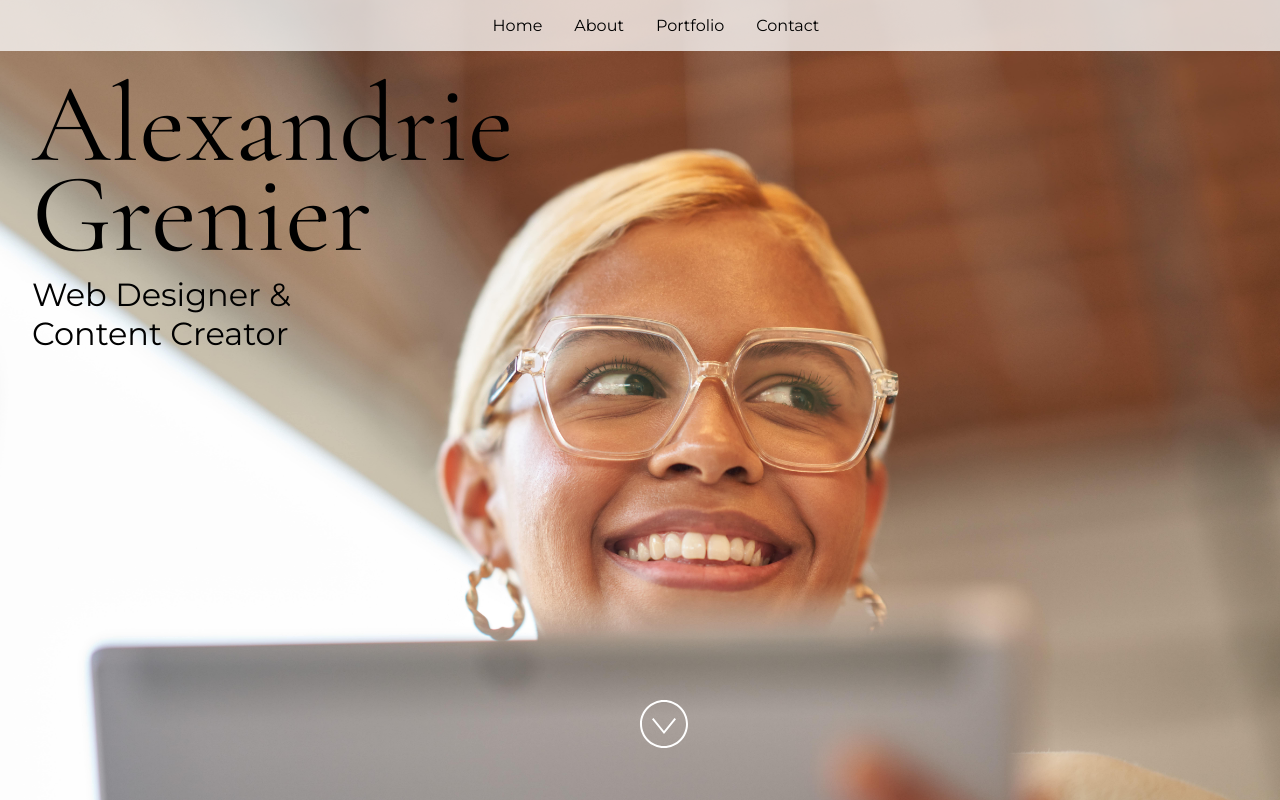
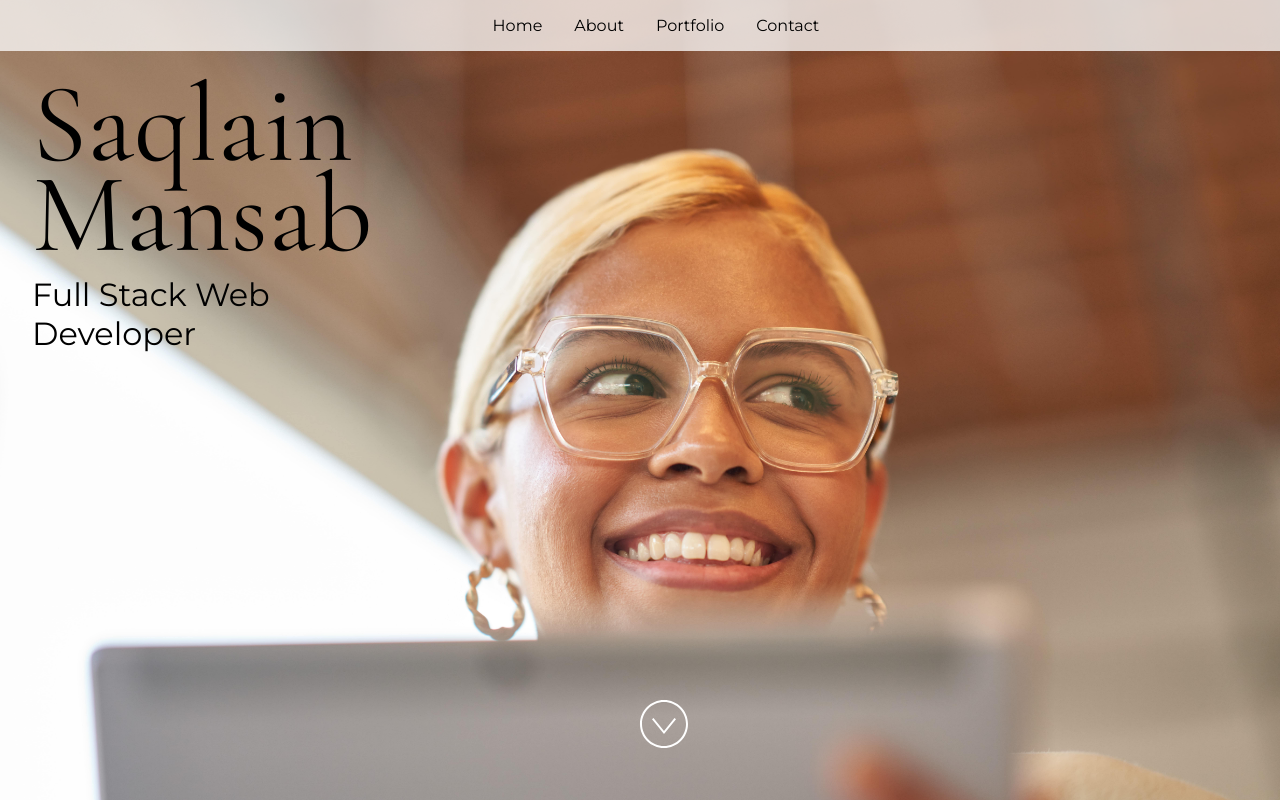
Before and after one commit to saqlainrai/reactPortfolio, a React (Vite) app: page / in a window 1280 px wide. Built offline with nearby package versions, Linux system fonts and the light colour scheme.

Commit message:
Updated Details

```diff
--- a/src/App.jsx
+++ b/src/App.jsx
@@ -24,15 +24,15 @@ import "./styles.css";
  * If you don't have one of the social sites listed, leave it as an empty string.
  */
 const siteProps = {
-  name: "Alexandrie Grenier",
-  title: "Web Designer & Content Creator",
-  email: "alex@example.com",
-  gitHub: "microsoft",
-  instagram: "microsoft",
-  linkedIn: "satyanadella",
+  name: "Saqlain Mansab",
+  title: "Full Stack Web Developer",
+  email: "saqlainmansab786@gmail.com",
+  gitHub: "saqlainrai",
+  instagram: "saqlainrai",
+  linkedIn: "saqlainmansab",
   medium: "",
   twitter: "microsoft",
-  youTube: "Code",
+  youTube: "saqlainmansab786",
 };
 
 const primaryColor = "#4E567E";
```
